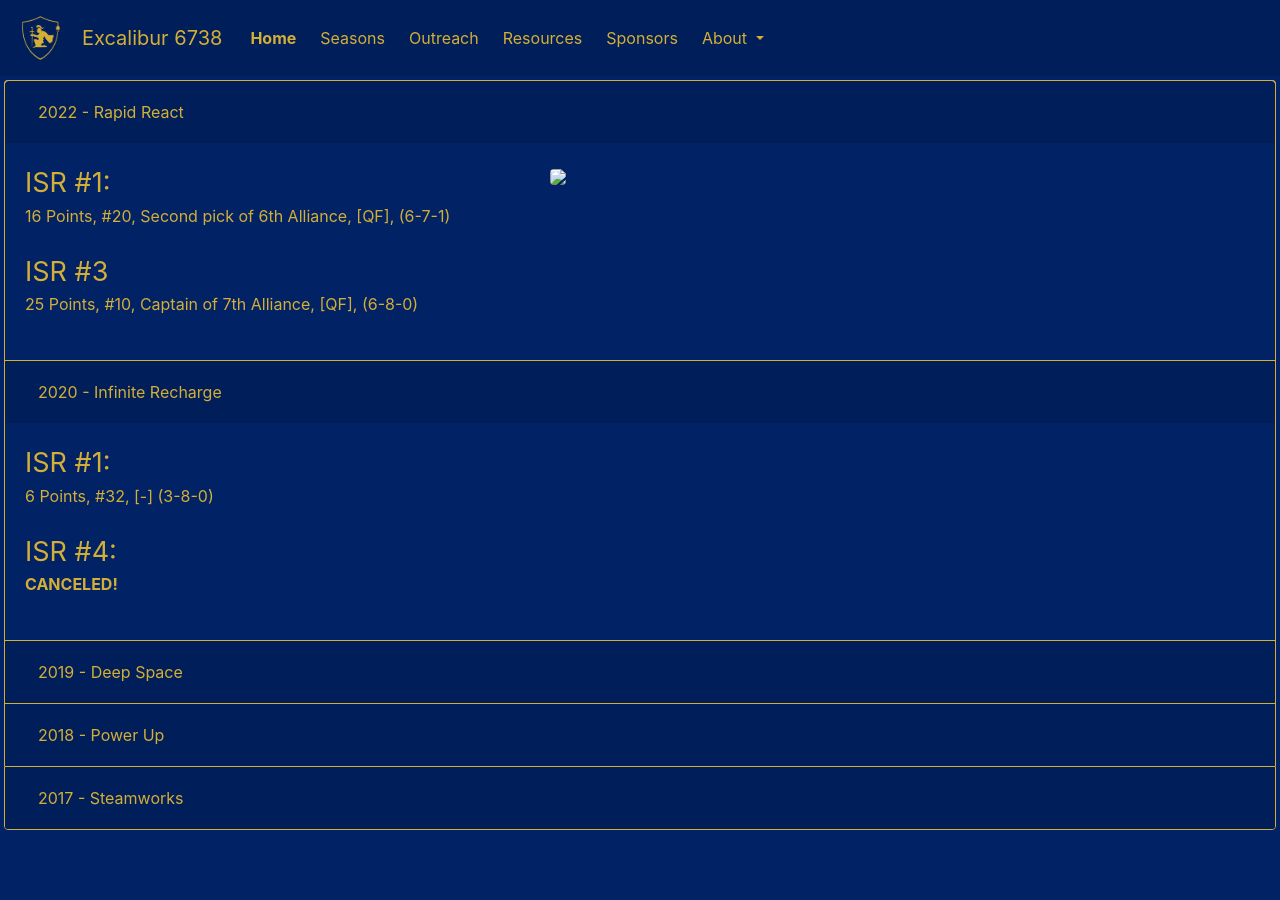
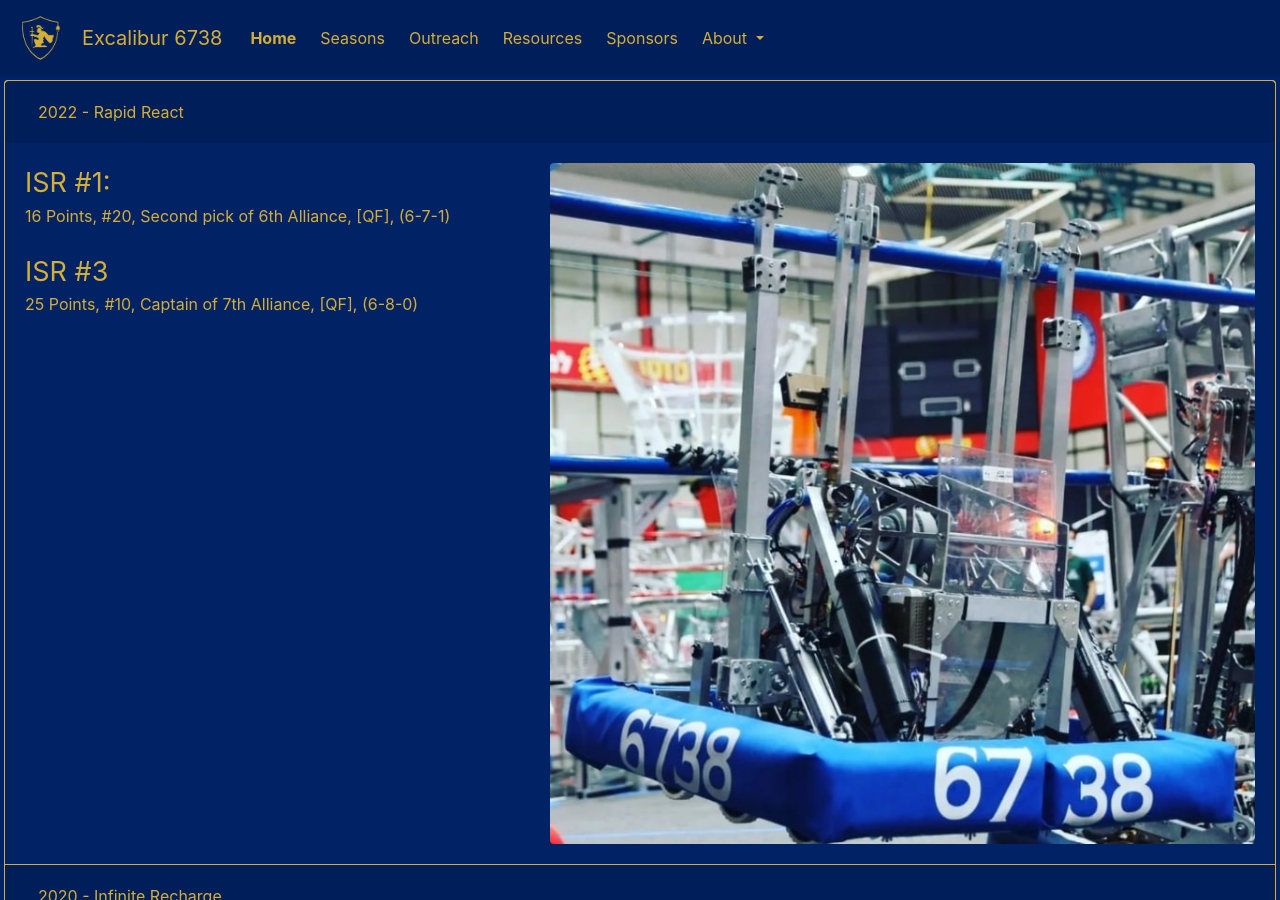
Before and after one commit to YehudaRothstein/excaliburfrc.github.io, a Jekyll site: the page built from Seasons.html, in a window 1280 px wide and 900 px high. Built offline with Jekyll 4.4.1, drawn with Linux system fonts in a browser that asks for light colours; nearby versions of some CDN libraries.

Commit message:
fixed picture display

```diff
--- a/Seasons.html
+++ b/Seasons.html
@@ -26,7 +26,7 @@ layout: default
             </span>
             <div class="col-md-7 col-sm-12">
               <img class="img-responsive rounded"
-                src="img/robotClimbing.jpg" style="width:100%;" />
+                src="/img/robotClimbing.jpg" style="width:100%;" />
             </div>
           </div>
         </div>
```
Also changed, not shown: img/robotClimbing.jpg (added).
